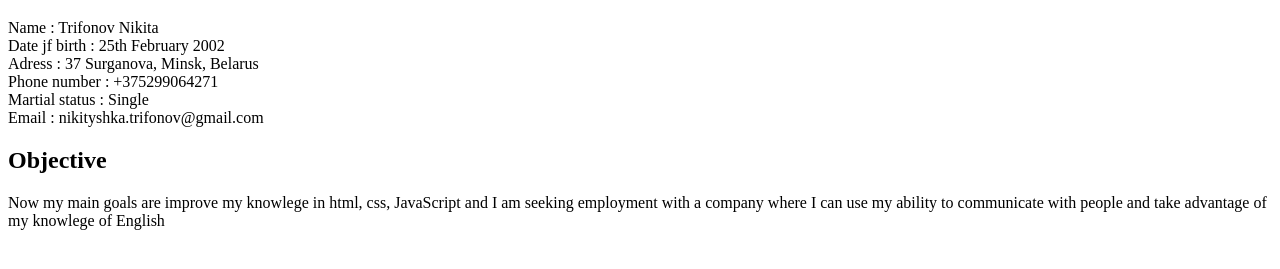
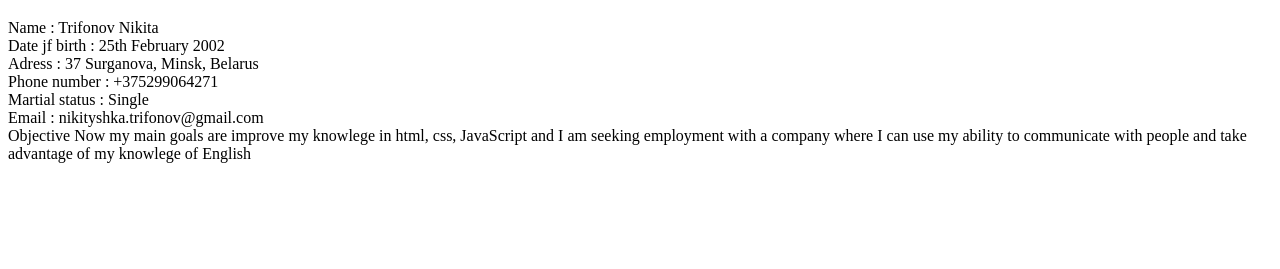
Before and after one commit to NikitaTn/rsschool-cv, a plain HTML site: page index.html in a window 1280 px wide. Shown: the part 61-330 px from the top of the page. Drawn offline with Linux system fonts and the light colour scheme.

Commit message:
Update index.html

```diff
--- a/index.html
+++ b/index.html
@@ -9,6 +9,6 @@
        Martial status : Single <br>
        Email : nikityshka.trifonov@gmail.com <br>
     </p1>
-    <h2>Objective</h2>
-    <p2>Now my main goals are improve my knowlege in html, css, JavaScript and I am seeking employment with a company where I can use my ability to communicate with people and take advantage of my knowlege of English
-    </p2>
+    <p2>Objective</p2>
+    <p3>Now my main goals are improve my knowlege in html, css, JavaScript and I am seeking employment with a company where I can use my ability to communicate with people and take advantage of my knowlege of English
+    </p3>
```
